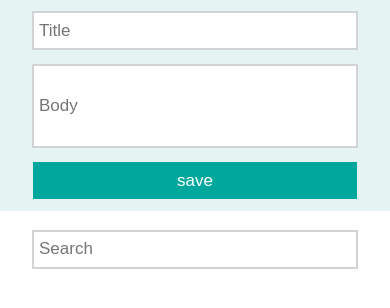
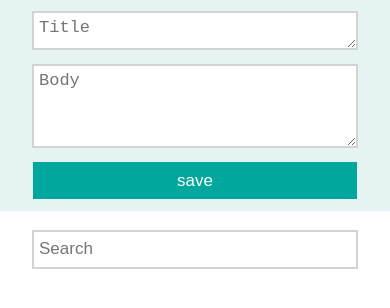
Before and after one commit to stacimcwilliams/2DoBox-Pivot, a plain HTML site: page index.html in a window 390 px wide. Shown: the part 68-376 px from the top of the page. Drawn offline with nearby package versions, Linux system fonts and the light colour scheme.

Commit message:
input to textarea

```diff
--- a/css/styles.css
+++ b/css/styles.css
@@ -30,7 +30,17 @@ input {
   font-size: 17px;
 }
 
-input:focus {
+textarea {
+  border: 2px solid #D1D3D4;
+  margin: 7px 0;
+  padding: 5px;
+  width: 50%;
+  height: 25px;
+  color: #6D6E71;
+  font-size: 17px;
+}
+
+input:focus, textarea:focus {
   outline: none;
 }
 
@@ -146,7 +156,7 @@ p {
 /*Media Queries*/
 @media screen and (max-width: 700px) {
 
-  input {
+  input, textarea {
     width: 80%;
   }
 
--- a/ideabox.js
+++ b/ideabox.js
@@ -2,7 +2,6 @@ $(document).ready(function() {
   for(var i = 0; i < localStorage.length; i++){
     append(JSON.parse(localStorage.getItem(localStorage.key(i))))
   }
-  clearFields()
 })
 
 $('.save-button').on('click', function() {
--- a/index.html
+++ b/index.html
@@ -12,8 +12,8 @@
   <body>
     <container class="main-container">
       <h1 class="logo-name">idea<span>box</span></h1>
-      <input class="title-input field" placeholder="Title">
-      <input class="body-input field" placeholder="Body">
+      <textarea class="title-input field" placeholder="Title"></textarea>
+      <textarea class="body-input field" placeholder="Body"></textarea>
       <button class="save-button" disabled>save</button>
     </container>
     <container class="bottom-container">
```
